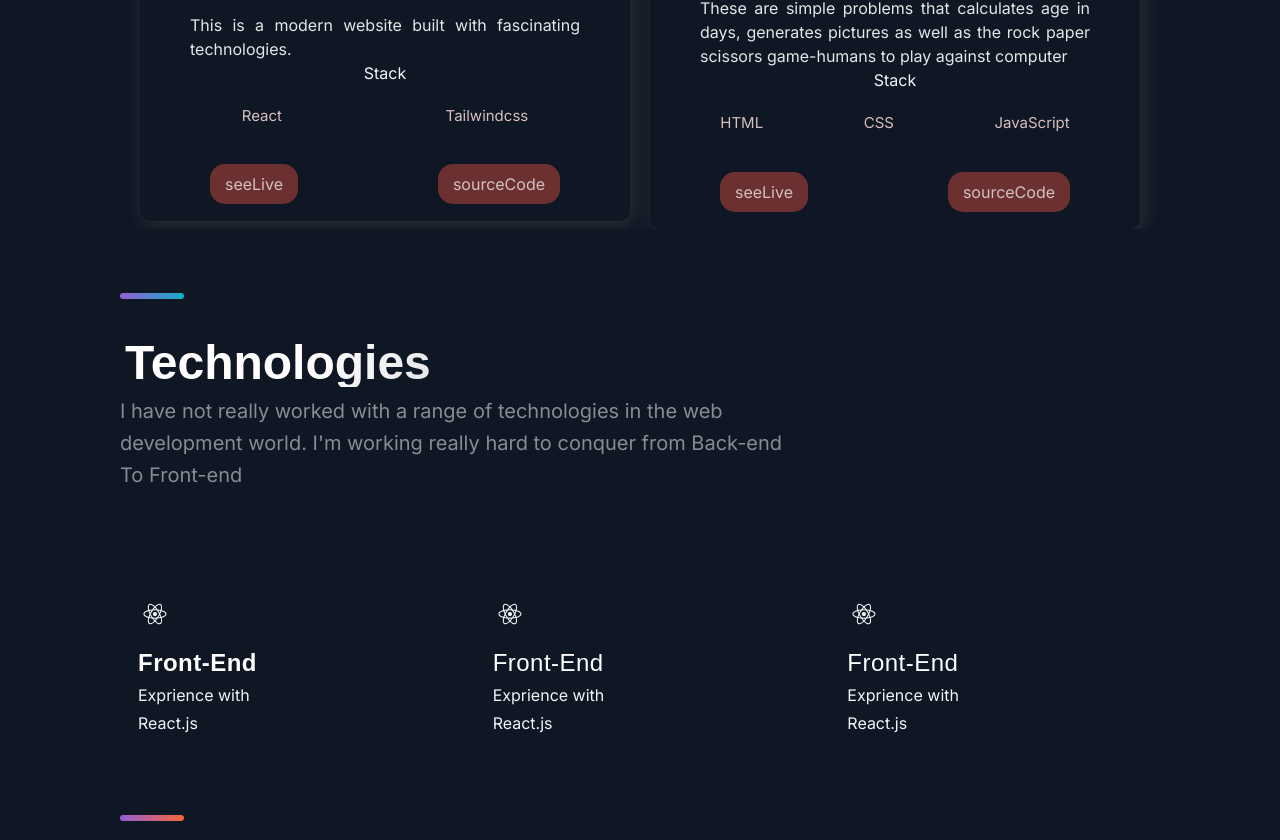
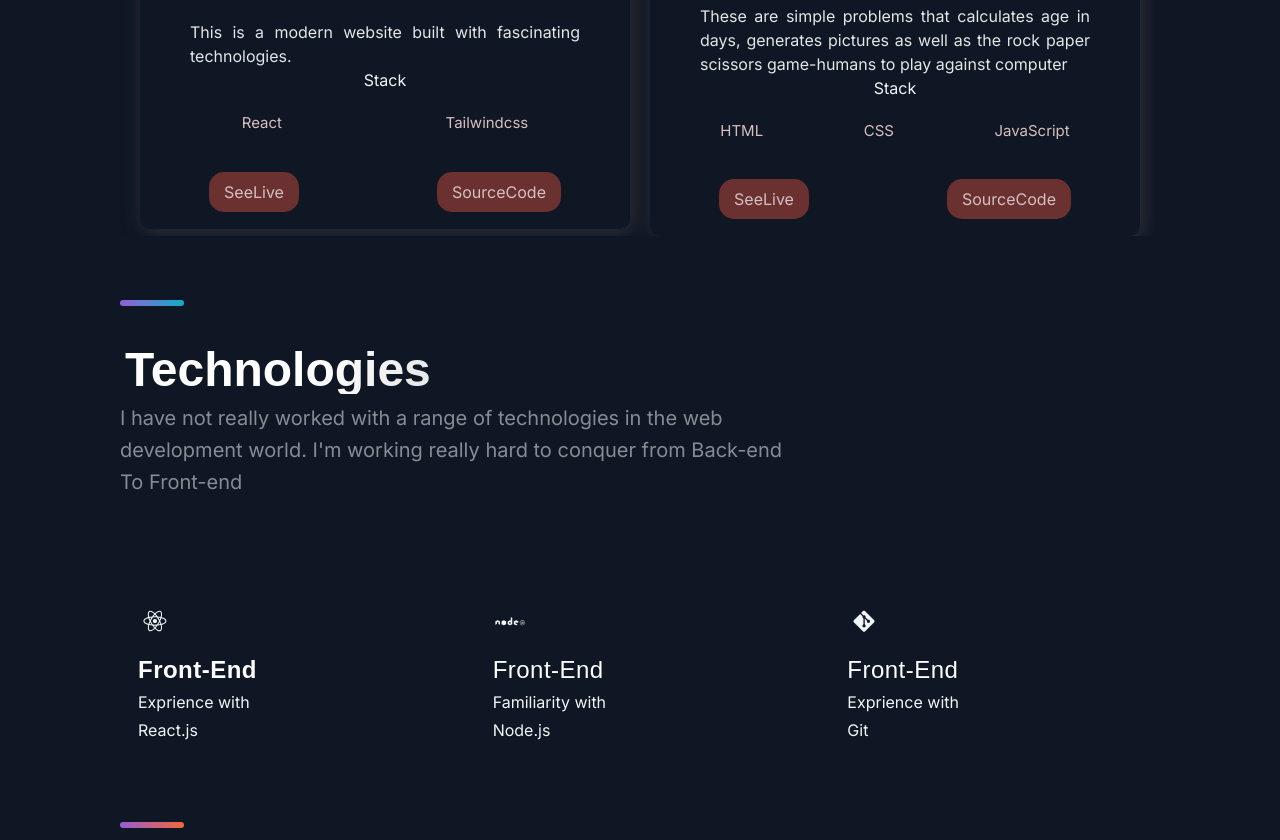
Before and after one commit to Longsparfa/my-portFolio, a Next.js app: page / in a window 1280 px wide. Shown: the part 1680-2520 px from the top of the page. Built offline with nearby package versions, Linux system fonts and the light colour scheme.

Commit message:
commit - mobile responsiveness2

```diff
--- a/app/components/Header.jsx
+++ b/app/components/Header.jsx
@@ -11,7 +11,7 @@ import { DiCss3Full } from 'react-icons/di';
 
 const Header = () => {
   return (
-    <div className='grid grid-cols-3 grid-rows-1  '>
+    <div className='grid grid-cols-3 grid-rows-1 p-1 pt-2 '>
 
         <div className='col-start-1'>
             <Link href="/" className='flex align-center text-white'>
--- a/app/components/Projects.jsx
+++ b/app/components/Projects.jsx
@@ -30,8 +30,8 @@ const Projects = () => {
                       </ul>
                     </div>
                     <ul className='p-0 flex justify-around my-[2.5rem] mx-0'>
-                        <li><a className='text-[#d4c0c0] text-[1.6rem] py-[1rem] px-[1.5rem] bg-[#6b3030] rounded-[15px] transition 0.5s hover:bg-[#801414]' href={project.visit}>seeLive</a></li>
-                        <li><a className='text-[#d4c0c0] text-[1.6rem] py-[1rem] px-[1.5rem] bg-[#6b3030] rounded-[15px] transition 0.5s hover:bg-[#801414]' href={project.source}>sourceCode</a></li>
+                        <li><a className='text-[#d4c0c0] text-[1.6rem] py-[1rem] px-[1.5rem] bg-[#6b3030] rounded-[15px] transition 0.5s hover:bg-[#801414]' href={project.visit}>SeeLive</a></li>
+                        <li><a className='text-[#d4c0c0] text-[1.6rem] py-[1rem] px-[1.5rem] bg-[#6b3030] rounded-[15px] transition 0.5s hover:bg-[#801414]' href={project.source}>SourceCode</a></li>
                     </ul>
                 </div>
 
--- a/app/components/Technologies.jsx
+++ b/app/components/Technologies.jsx
@@ -1,5 +1,6 @@
 import React from 'react';
-import { DiReact } from 'react-icons/di';
+import { DiReact, DiNodejs, DiGit } from 'react-icons/di';
+
 
 const Technologies = () => {
   return (
@@ -22,23 +23,23 @@ const Technologies = () => {
             </li>
             <li className='max-w-[320px] flex flex-col md:max-w-[203px] sm:mb-[14px] sm:max-w-[320px] flex-row'>
                 <picture className='m-[2rem]'>
-                    <DiReact size="3rem" />
+                    <DiNodejs size="3rem" />
                 </picture>
                 <div className='flex flex-col sm:flex sm:ml-[18px]'>
                     <h4 className='text-bold text-[28px] leading-[32px] tracking-[0.02em] text-[#ffffff] mb-[8] md:text-[24px] md:leading-[28px] sm:text-[20px] sm:mb-[4px]'>Front-End</h4>
                     <p className='text-[18px] leading-[30px] text-[rgba(255, 255, 255, 0.75)] md:text-[16px] md:leading-[28px] sm:text-[14px] sm:leading-[22px]'>
-                        Exprience with
+                        Familiarity with
                         <br />
-                        React.js</p>
+                        Node.js</p>
                 </div>
             </li>
             <li className='max-w-[320px] flex flex-col md:max-w-[203px] sm:mb-[14px] sm:max-w-[320px] flex-row'>
                 <picture className='m-[2rem]'>
-                    <DiReact size="3rem" />
+                    <DiGit size="3rem" />
                 </picture>
                 <div className='flex flex-col sm:flex sm:ml-[18px]'>
                     <h4 className='text-bold text-[28px] leading-[32px] tracking-[0.02em] text-[#ffffff] mb-[8] md:text-[24px] md:leading-[28px] sm:text-[20px] sm:mb-[4px]'>Front-End</h4>
-                    <p className='text-[18px] leading-[30px] text-[rgba(255, 255, 255, 0.75)] md:text-[16px] md:leading-[28px] sm:text-[14px] sm:leading-[22px]'>Exprience with <br /> React.js</p>
+                    <p className='text-[18px] leading-[30px] text-[rgba(255, 255, 255, 0.75)] md:text-[16px] md:leading-[28px] sm:text-[14px] sm:leading-[22px]'>Exprience with <br /> Git</p>
                 </div>
             </li>
         </ul>
--- a/app/globals.css
+++ b/app/globals.css
@@ -47,7 +47,6 @@ li {
   );
   -webkit-background-clip: text;
   -webkit-text-fill-color: transparent;
-
 }
 
 .bt-divgradient {
@@ -63,7 +62,7 @@ li {
 }
 
 .bg-secdivider-gradient {
-  background: linear-gradient(270deg, #13ADC7 0%, #945DD6 100%);
+  background: linear-gradient(270deg, #13adc7 0%, #945dd6 100%);
 }
 
 .box-shadow {
--- a/app/page.js
+++ b/app/page.js
@@ -11,7 +11,7 @@ import Timeline from "./components/Timeline";
 export default function Home() {
   return (
    <>
-     <div className="max-w-[1280px] w-[100%] m-auto">
+     <div className="max-w-[1280px] w-[100%] my-0 mx-auto">
        <Header />
        <section className='grid pt-[32px] px-[48px] pb-0 my-0 mx-auto max-w-[1040px] box-content relative overflow-hidden grid-cols-2'>
          <Hero />
```
Also changed, not shown: public/favicon.jpg (added).
